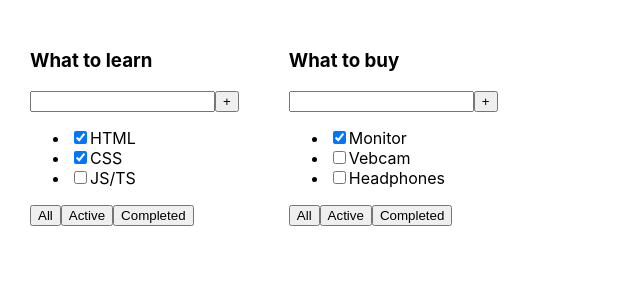
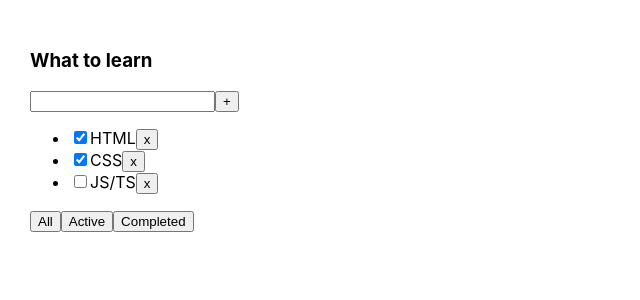
Before and after one commit to Natali-khm/todolist, a React (Create React App) app: page / in a window 1280 px wide. Shown: the top 300 px of the page, without its empty margins (0-640 px from the left). Built offline with nearby package versions, Linux system fonts and the light colour scheme.

Commit message:
setfilter and setasks added

```diff
--- a/src/App.tsx
+++ b/src/App.tsx
@@ -1,26 +1,44 @@
-import React from "react";
+import React, { useEffect, useState } from "react";
 import "./App.css";
 import TodoList, { TaskType } from "./TodoList";
 
+export type FilterValuesType = 'all' | 'active' | 'completed';
+
 function App() {
   const todoListTitle_1: string = "What to learn";
-  const todoListTitle_2: string = "What to buy";
   const tasks_1: Array <TaskType> = [
     { id: 1, title: "HTML", isDone: true },
     { id: 2, title: "CSS", isDone: true },
     { id: 3, title: "JS/TS", isDone: false },
   ];
-  const tasks_2: Array <TaskType> = [
-    { id: 1, title: "Monitor", isDone: true },
-    { id: 2, title: "Vebcam", isDone: false },
-    { id: 3, title: "Headphones", isDone: false },
-  ];
 
+
+  const [tasks, setTasks] = useState <Array<TaskType>>(tasks_1);
+
+  const removeTask = (taskId: number) => {
+    setTasks(tasks.filter(task => task.id !== taskId));
+   };
+
+  useEffect(()=>console.log(tasks), [tasks]);
+
+  const [filter, setFilter] = useState <FilterValuesType>('all');
+
+  const changleFilter = (filterValue: FilterValuesType) => { setFilter(filterValue) };
+
+  const getFilteredTasksForRender = (tasks: Array<TaskType>, filter: FilterValuesType) => {
+
+    switch (filter) {
+      case 'active': return tasks.filter(task => task.isDone === false);
+      case 'completed': return tasks.filter(task => task.isDone === true);
+      default: return tasks;
+    }
+  }
+
+  const filteredTasksForRender = getFilteredTasksForRender(tasks, filter);
   return (
     <div className="App">
-      <TodoList title={todoListTitle_1} tasks={tasks_1} />
-      <TodoList title={todoListTitle_2} tasks={tasks_2} />
-     </div>
+      <TodoList title={todoListTitle_1} changleFilter = {changleFilter} tasks={filteredTasksForRender} removeTask={removeTask}/>
+    </div>
   );
 }
 
--- a/src/TodoList.tsx
+++ b/src/TodoList.tsx
@@ -1,8 +1,11 @@
 import React from 'react'
+import { FilterValuesType } from './App';
 
 type todoListPropsType = {
     title: string;
     tasks: Array <TaskType>;
+    removeTask: (taskId: number)=>void
+    changleFilter: (filterValue: FilterValuesType)=>void
 }
 
 export type TaskType = {
@@ -13,11 +16,20 @@ export type TaskType = {
 
 const TodoList = (props: todoListPropsType) => {
 
+
+
     let tasksList = !props.tasks.length
     ? <span>Your to-do list is empty</span>
-    : props.tasks.map((task: TaskType) =>
-        <li><input type="checkbox" checked={task.isDone}/><span>{task.title}</span></li>
+    : props.tasks.map((task: TaskType) => {
+
+    return(
+        <li>
+            <input type="checkbox" checked={task.isDone}/>
+            <span>{task.title}</span>
+            <button onClick={() => props.removeTask(task.id)}>x</button>
+        </li>
         )
+    });
 
     return (
         <div>
@@ -28,9 +40,9 @@ const TodoList = (props: todoListPropsType) => {
             </div>
             <ul>{tasksList}</ul>
             <div>
-                <button>All</button>
-                <button>Active</button>
-                <button>Completed</button>
+                <button onClick = {()=>{props.changleFilter('all')}}>All</button>
+                <button onClick = {()=>{props.changleFilter('active')}}>Active</button>
+                <button onClick = {()=>{props.changleFilter('completed')}}>Completed</button>
             </div>
         </div>
     )
```
